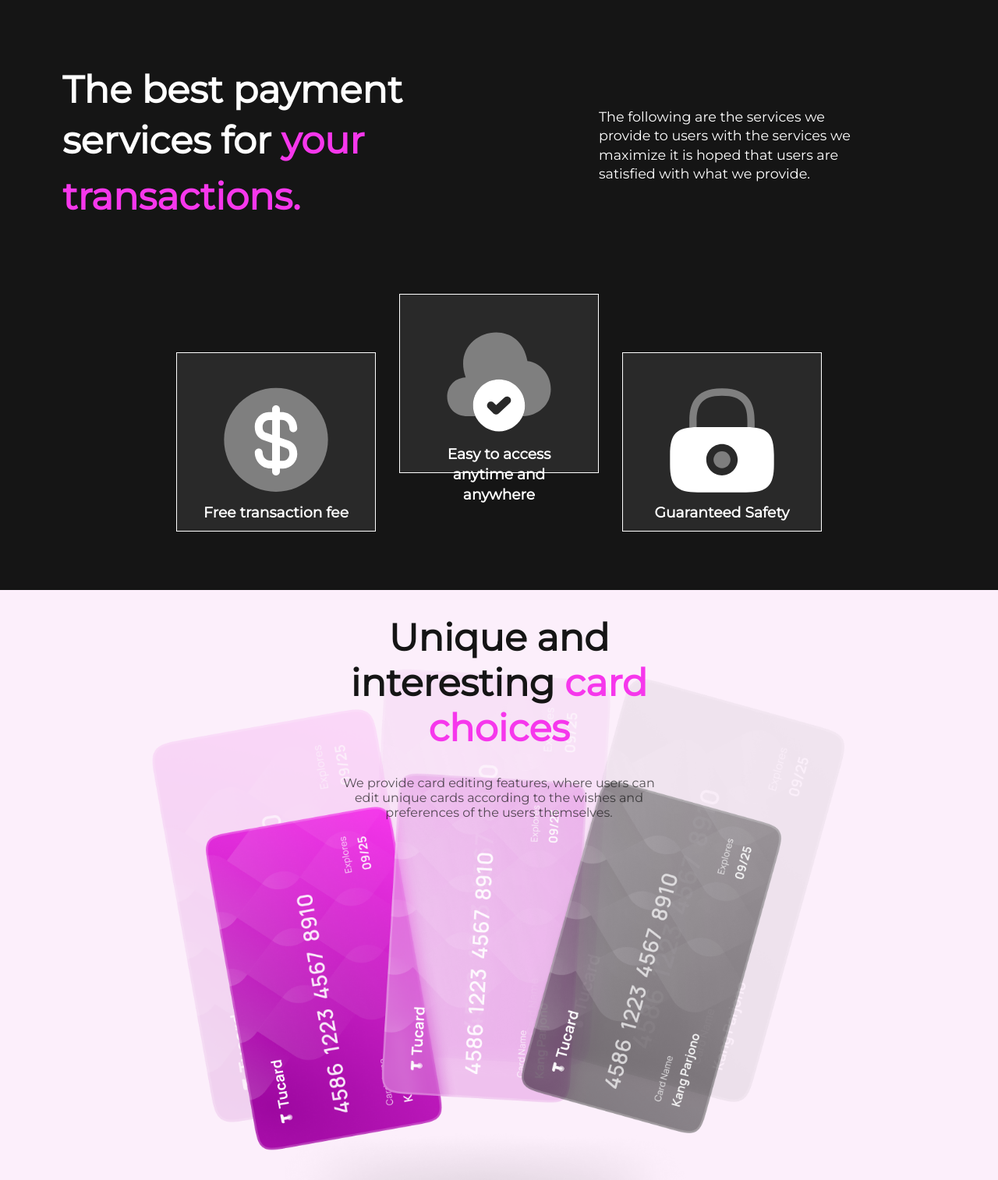
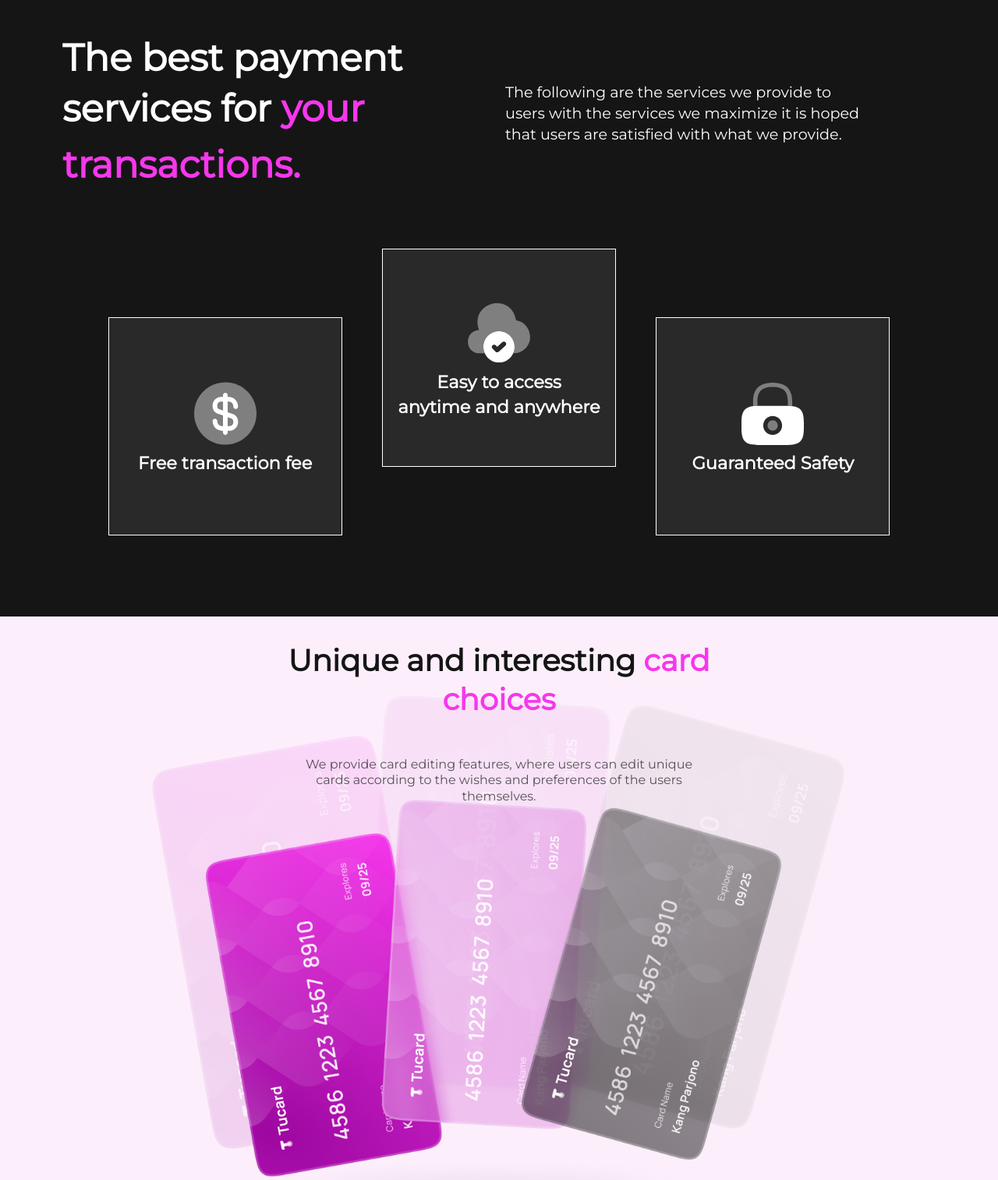
Before and after one commit to Naveen-Polasa/credit-card-landing-page, a plain HTML site: page index.html in a window 1280 px wide. Shown: the part 1116-2630 px from the top of the page at 78% size. Drawn offline with Linux system fonts and the light colour scheme.

Commit message:
update files

```diff
--- a/index.html
+++ b/index.html
@@ -80,16 +80,16 @@
       </div>
       <div class="services-bottom">
         <article class="sb-item">
-          <img  src="./Assets/Icons/dollar-circle.svg" alt="dollar" />
+          <img class="sb-img" src="./Assets/Icons/dollar-circle.svg" alt="dollar" />
           <h3 >Free transaction fee</h3>
         </article >
         <article class="sb-item cloud-item">
-          <img  class="" src="./Assets/Icons/cloud-add.svg" alt="cloud" />
+          <img class="sb-img" class="" src="./Assets/Icons/cloud-add.svg" alt="cloud" />
           <h3>Easy to access</h3>
           <h3 >  anytime and anywhere</h3>
         </article>
         <article class="sb-item">
-          <img src="./Assets/Icons/lock.svg" alt="lock" />
+          <img class="sb-img" src="./Assets/Icons/lock.svg" alt="lock" />
           <h3>Guaranteed Safety</h3>
         </article>
       </div>
--- a/styles.css
+++ b/styles.css
@@ -51,12 +51,14 @@ body {
     width: .7rem;
     color: white;
 }
+/* navbar */
 /* for tabs */
 @media only screen and (min-width: 768px) {
   .navbar {
   margin: 2rem 2rem;
 }
 }
+/* navbar */
 /* for desktop */
 @media only screen and (min-width: 992px) {
   .navbar {
@@ -69,18 +71,20 @@ body {
   gap: 3rem;
 }
 }
+/******* navbar end *********/
+
 
 /* hero section */
 /* for mobile */
 
 .hero {
-  background-image: url("./Assets/Photos/backCards.png"),
-    url("./Assets/Photos/frontCards.png");
-  background-position: 20px 420px;
+  background-image: url("./Assets/Photos/backCards.png"), url("./Assets/Photos/frontCards.png");
+  background-position:  10px 410px, 60px 450px;
   background-size: contain;
-  height: 105vh;
+  background-origin: content-box;
+  height: 130vh;
   background-repeat: no-repeat;
-  margin-bottom: 3rem;
+  margin-bottom: 2rem;
 }
 
 .hero-heading {
@@ -97,7 +101,8 @@ body {
   padding-left: 1rem;
   font-size: 1.1rem;
   line-height: 2rem;
-  opacity: 0.6;    text-align: center;
+  opacity: 0.6;
+  text-align: center;
 }
 .hero-btn {
   background-color: var(--bg-black);
@@ -134,13 +139,24 @@ span {
   font-weight: 900;
 }
 
+/* hero section */
+/* for small devices */
+@media only screen and (min-width: 450px) {
+  .hero {
+  background-image: url("./Assets/Photos/backCards.png"),
+    url("./Assets/Photos/frontCards.png");
+    background-position: 10px 440px ,60px 480px ;
+  height: 115vh;
+}
+}
 
+/* hero section */
 /* for tabs */
 @media only screen and (min-width: 700px) {
 .hero {
   background-image: url("./Assets/Photos/backCards.png"),
     url("./Assets/Photos/frontCards.png");
-    background-position: 20px 420px;
+    background-position: 10px 440px ,60px 480px ;
   height: 150vh;
 }
 
@@ -148,14 +164,14 @@ span {
   font-size: 3.4rem;
   padding-top: 3rem;
     padding-left: 2rem;
-text-align: start;
+text-align: center;
 
   }
   .hero-p {
     margin: 2rem 0 1rem 0;
     padding: 0 2rem 0 2rem;
     font-size: 1.25rem;
-  text-align: start;
+  text-align: center;
 }
 .hero-btn {
   margin-left: 32%;
@@ -175,10 +191,8 @@ text-align: start;
 .hero-stats-d {
   font-size: 3rem;
 }
-
 }
-
-
+/* hero section */
 /* for desktop */
 
 @media only screen and (min-width: 992px) {
@@ -192,12 +206,14 @@ text-align: start;
   padding-right: 15rem;
   padding-top: 3rem;
   padding-left: 0;
+  text-align: start;
 }
 .hero-p {
   margin: 3rem 0;
   padding-right: 50%;
   margin-left: 0;
   padding-left: 0;
+   text-align: start;
 }
 .hero-btn {
   margin-left: 0;
@@ -218,7 +234,7 @@ text-align: start;
   font-size: 3rem;
 }
 }
-
+/******* hero section end ********/
 
 /* logos section */
 /* for mobile */
@@ -235,6 +251,7 @@ text-align: start;
 .logo{
   text-align: center;
 }
+/* logos section */
 /* for tabs */
 @media only screen and (min-width: 600px) {
 .logos {
@@ -242,6 +259,7 @@ text-align: start;
   align-items: center;
 }
 }
+/* logos section */
 /* for desktop */
 @media only screen and (min-width: 992px) {
   .logos {
@@ -250,20 +268,154 @@ text-align: start;
   align-items: center;
 }
 }
+/********** logos section end ***********/
 
-/* services */
+/* services section start */
+/* for mobile */
 .services {
-  height: 95vh;
+  /* height: 95vh; */
+  text-align: center;
+  padding-bottom: 2rem;
+  margin-top: 2rem;
 }
 .services-top {
+  /* font-size: 3rem; */
   display: flex;
-  height: 50%;
+  flex-direction: column;
+  /* height: 50%; */
   align-items: center;
   justify-content: center;
+
 }
-.st-l {
+.st-l > h1 {
+  /* width: 50vw; */
+  font-size: 1.4rem;
+  padding: .5rem;
+  /* padding: 0 6rem 0 5rem; */
+}
+.st-l span {
+  line-height: 1.5;
+}
+.st-r {
+  /* width: 50vw; */
+  /* padding: 0 10rem 0 8rem; */
+  padding: .5rem;
+  font-size: 1rem;
+  line-height: 1.4;
+}
+.services-bottom {
+  margin-top: 1.3rem;
+  display: flex;
+  flex-direction: column;
+  align-items: center;
+  /* justify-content: center; */
+  gap: 30px;
+  /* height: 50%; */
+}
+.sb-item{
+  font-size: .8rem;
+    display: flex;
+    flex-direction: column;
+    justify-content: center;
+    align-items: center;
+    padding: .5rem;
+    justify-self: center;
+    border: 1px solid white;
+    background-color: var(--bg-grey);
+    width: 250px;
+    height: 220px;
+    line-height: 1.4;
+}
+.sb-img{
+  width: 6rem;
+}
+/* .cloud-item{
+    align-self: start;
+} */
+
+/* services section */
+/* for mobile */
+@media only screen and (min-width: 650px) {
+  .services {
+  /* height: 95vh; */
+  text-align: center;
+  padding-bottom: 2rem;
+  margin-top: 2rem;
+}
+.services-top {
+  /* font-size: 3rem; */
+  /* display: flex; */
+  /* flex-direction: column; */
+  /* height: 50%;
+  align-items: center;
+  justify-content: center; */
+
+}
+.st-l > h1 {
+  /* width: 50vw; */
+  font-size: 2.6rem;
+  padding: .7rem;
+  /* padding: 0 6rem 0 5rem; */
+}
+.st-l span {
+  line-height: 1.5;
+}
+.st-r {
+  /* width: 50vw; */
+  /* padding: 0 10rem 0 8rem; */
+  padding: .5rem;
+  font-size: 1.2rem;
+  line-height: 1.4;
+}
+.services-bottom {
+  margin-top: 1.3rem;
+  display: grid;
+  padding: 1rem 3rem;
+  grid-template-columns: repeat(2,1fr);
+  /* align-items: center;   */
+  /* justify-content: center; */
+  gap: 30px;
+  /* height: 50%; */
+}
+.sb-item{
+  font-size: 1rem;
+    display: flex;
+    flex-direction: column;
+    justify-content: center;
+    align-items: center;
+    padding: .7rem;
+    justify-self: center;
+    border: 1px solid white;
+    background-color: var(--bg-grey);
+    width: 290px;
+    height: 260px;
+    line-height: 1.4;
+}
+}
+
+/* services section */
+/* for desktop */
+@media only screen and (min-width: 967px) {
+  .services {
+  /* height: 95vh; */
+  text-align: center;
+  padding-bottom: 2rem;
+  margin-top: 4rem;
+}
+.services-top {
+  /* font-size: 3rem; */
+  display: flex;
+  flex-direction: row;
+  text-align: start;
+  /* height: 50%; */
+  /* align-items: center;
+  justify-content: center; */
+
+}
+.st-l > h1 {
   width: 50vw;
-  font-size: 2rem;
+  font-size: 3rem;
+  padding: .7rem;
   padding: 0 6rem 0 5rem;
 }
 .st-l span {
@@ -271,39 +423,58 @@ text-align: start;
 }
 .st-r {
   width: 50vw;
-  padding: 0 10rem 0 8rem;
-  font-size: 1.1rem;
+  padding-right: 10rem;
+  /* padding: .5rem; */
+  font-size: 1.2rem;
   line-height: 1.4;
 }
 .services-bottom {
-  display: flex;
+  margin: 3.5rem 5rem 3.5rem 5rem;
+  display: grid;
+  padding: 1rem 3rem;
+  grid-template-columns: repeat(3,1fr);
+  align-items: flex-end;
   justify-content: center;
-  align-items: center;
-  gap: 30px;
-  height: 50%;
+  /* gap:10pxx; */
+  height: 50vh;
 }
 .sb-item{
+  font-size: 1.2rem;
     display: flex;
     flex-direction: column;
-    align-items: center;
-    text-align: center;
-    padding: 2rem;
+    justify-content: center;
+    /* align-self: flex-start; */
+    /* align-items: center; */
+    padding: .6rem;
+    justify-self: center;
     border: 1px solid white;
     background-color: var(--bg-grey);
-    width: 20vw;
-    height: 18vw;
+    width: 300px;
+    height: 280px;
     line-height: 1.4;
+
 }
 .cloud-item{
-    align-self: start;
+  align-self: flex-start;
+}
+.sb-img{
+  width: 6rem;
 }
 
-/* services */
+}
+/******** services end *******/
+
+
+/* cards start */
+
+/* cards section */
+/* for mobile */
+
 .card{
-    height: 95vh;
+  height: 55vh;
   background-color: var(--bg-white);
   background-image: url('./Assets/Photos/VCards.png');
-    background-position: center 100px ;
+  background-position: center 20px  ;
     background-repeat: no-repeat;
     background-size: contain;
     color: var(--bg-black);
@@ -311,19 +482,95 @@ text-align: start;
     flex-direction: column;
     align-items: center;
     text-align: center;
+    line-height: 1.7;
 }
 .card h1{
-    font-size: 3rem;
-    padding: 2rem 0;
+    /* font-size: 1.3rem; */
+    padding: 1.6rem .6rem;
 }
 .card p{
-    padding: 0 3rem;
+    padding: 1rem 2.5rem 2rem 2.5rem;
+    opacity: .7;
+}
+/* .card-top{ */
+  /* margin-top: 4vh;
+  margin-bottom: 12vh; */
+/* } */
+
+/* cards section */
+/* for tab */
+@media only screen and (min-width: 700px) {
+.card{
+  height: 75vh;
+  background-color: var(--bg-white);
+  background-image: url('./Assets/Photos/VCards.png');
+  background-position: center 50px  ;
+    background-repeat: no-repeat;
+    background-size: contain;
+    color: var(--bg-black);
+    display: flex;
+    flex-direction: column;
+    align-items: center;
+    text-align: center;
+    line-height: 1.7;
+}
+.card h1{
+  font-size: 1.4rem;
+    /* padding: 1.6rem .5rem; */
+      /* margin: 0 auto; */
+}
+.card p{
+    /* margin: 0 auto; */
+    padding: 1rem 9rem;
+    opacity: .7;
+}
+/* .card-top{ */
+  /* margin-top: 2vh;
+  margin-bottom: 25vh; */
+      /* margin: 0 auto; */
+
+/* } */
+}
+
+/* cards section */
+/* for desktop */
+@media only screen and (min-width: 990px) {
+.card{
+  height: 95vh;
+  background-color: var(--bg-white);
+  background-image: url('./Assets/Photos/VCards.png');
+  background-position: center 100px  ;
+    background-repeat: no-repeat;
+    background-size: contain;
+    color: var(--bg-black);
+    display: flex;
+    flex-direction: column;
+    align-items: center;
+    text-align: center;
+    line-height: 1.3;
+}
+.card h1{
+  margin: 0 auto;
+  font-size: 2.4rem;
+  width: 50%;
+    padding: 2rem 1rem;
+}
+.card p{
+    margin: 0 auto;
+
+  width: 80%;
+    padding: 1rem 16rem;
     opacity: .7;
 }
 .card-top{
-    width: 40vw;
+  /* margin-top: 2vh; */
+  /* margin-bottom: 25vh; */
+}
 }
 
+  /* cards end */
+
+  /* reviews start */
   .reviews{
     height: 100vh;
     display: flex;
@@ -331,6 +578,7 @@ text-align: start;
     align-items: center;
     margin-bottom: 4rem;
 }
+
 
 .reviews-top{
     height: 30vh;
@@ -376,7 +624,10 @@ text-align: start;
 .ar1{
   background: var(--bg-grey-2);
 }
-/* signup */
+
+/* reviews end */
+
+/* signup start */
 .signup{
   height: 70vh;
   background:url('./Assets/Photos/Diamond-right.png') left no-repeat, url('./Assets/Photos/Diamond-left.png') right no-repeat , url('./Assets/Photos/Rectangle\ 6774.png'), url('./Assets/Photos/Rectangle\ 6773.png');
@@ -405,7 +656,9 @@ text-align: start;
   margin-top: 3rem;
 }
 
-/* footer */
+/* signup end */
+
+/* footer start */
 .footer{
   height: 30vh;
     margin-left: 90px;
@@ -424,7 +677,7 @@ a{
     text-decoration: none;
     color: var(--bg-white);;
 }
-
+    /* footer end */
 .effect1{
   background: var(--primary-color);
   opacity: .5;
```
Lines whose indentation alone changed are shown as unchanged.
